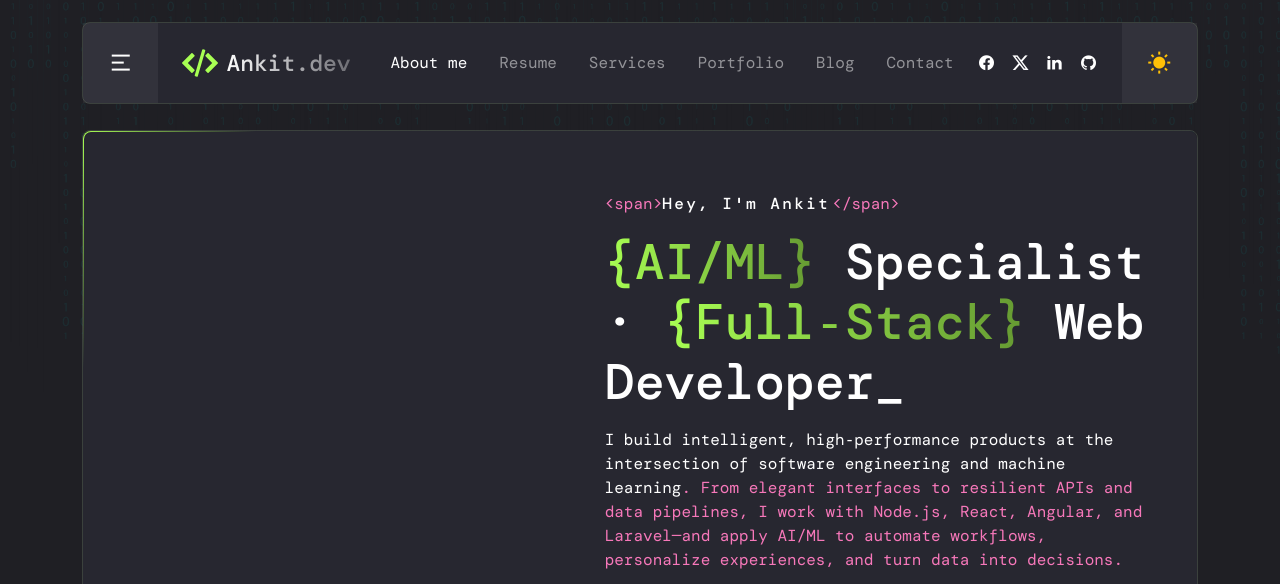
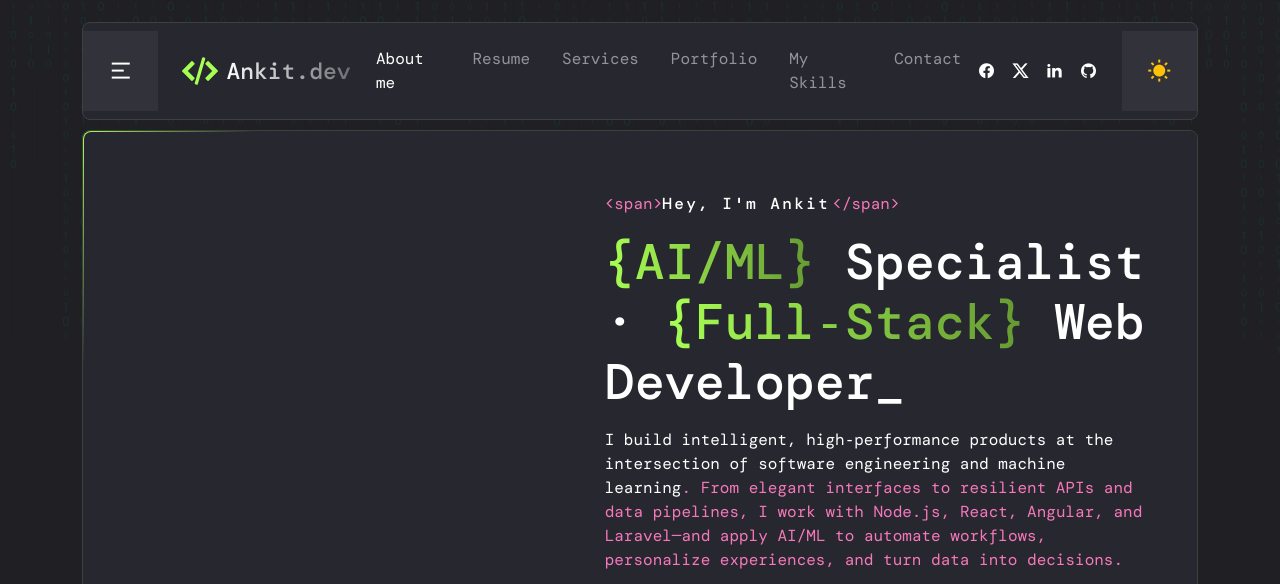
Before and after one commit to harish4207/ankit, a plain HTML site: page index.html in a window 1280 px wide. Shown: the top 584 px of the page. Drawn offline with nearby package versions, Linux system fonts and the light colour scheme; animation ran at ten frames a second; a web font is replaced by a local one.

Commit message:
my skills

```diff
--- a/index.html
+++ b/index.html
@@ -102,7 +102,7 @@
                     </li>
 
                     <li class="nav-item">
-                      <a class="nav-link" href="#blog">Blog</a>
+                      <a class="nav-link" href="#skills">My Skills</a>
                     </li>
                     <li class="nav-item">
                       <a class="nav-link" href="#contact">Contact</a>
```
